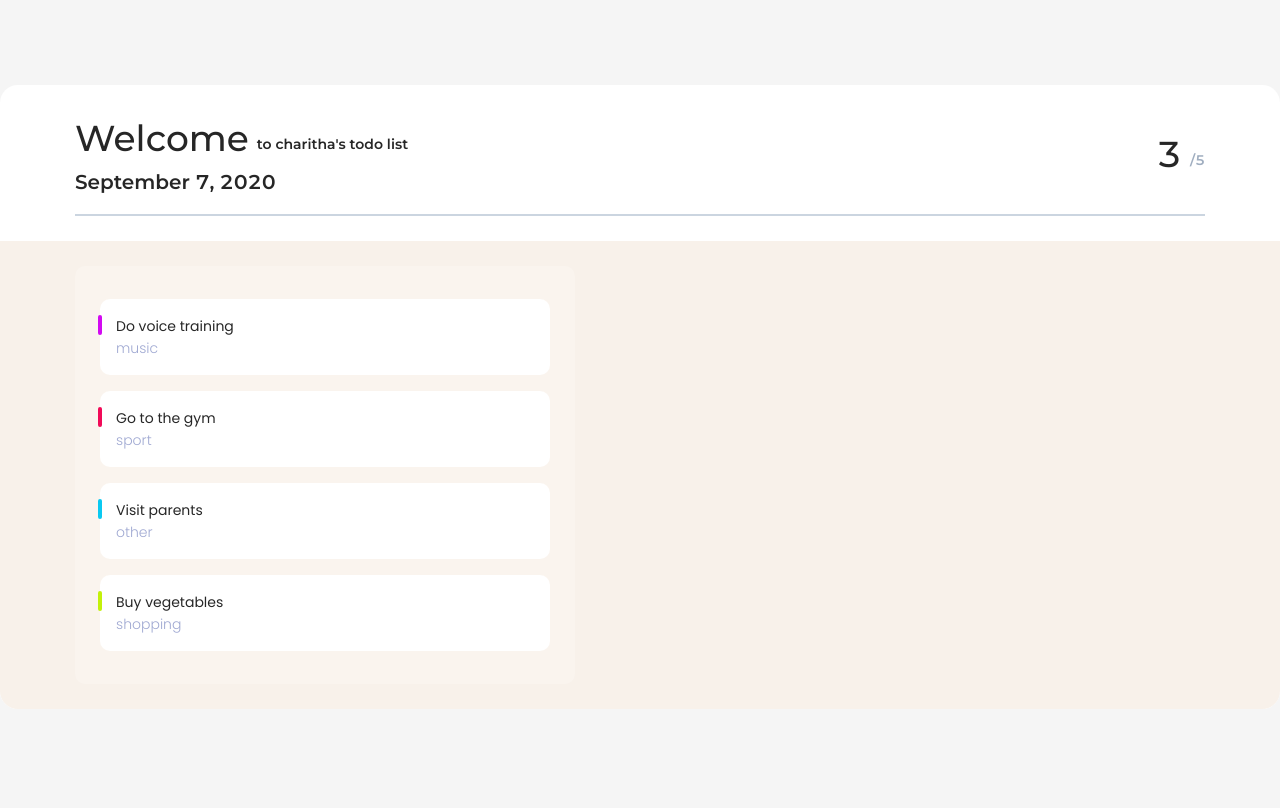
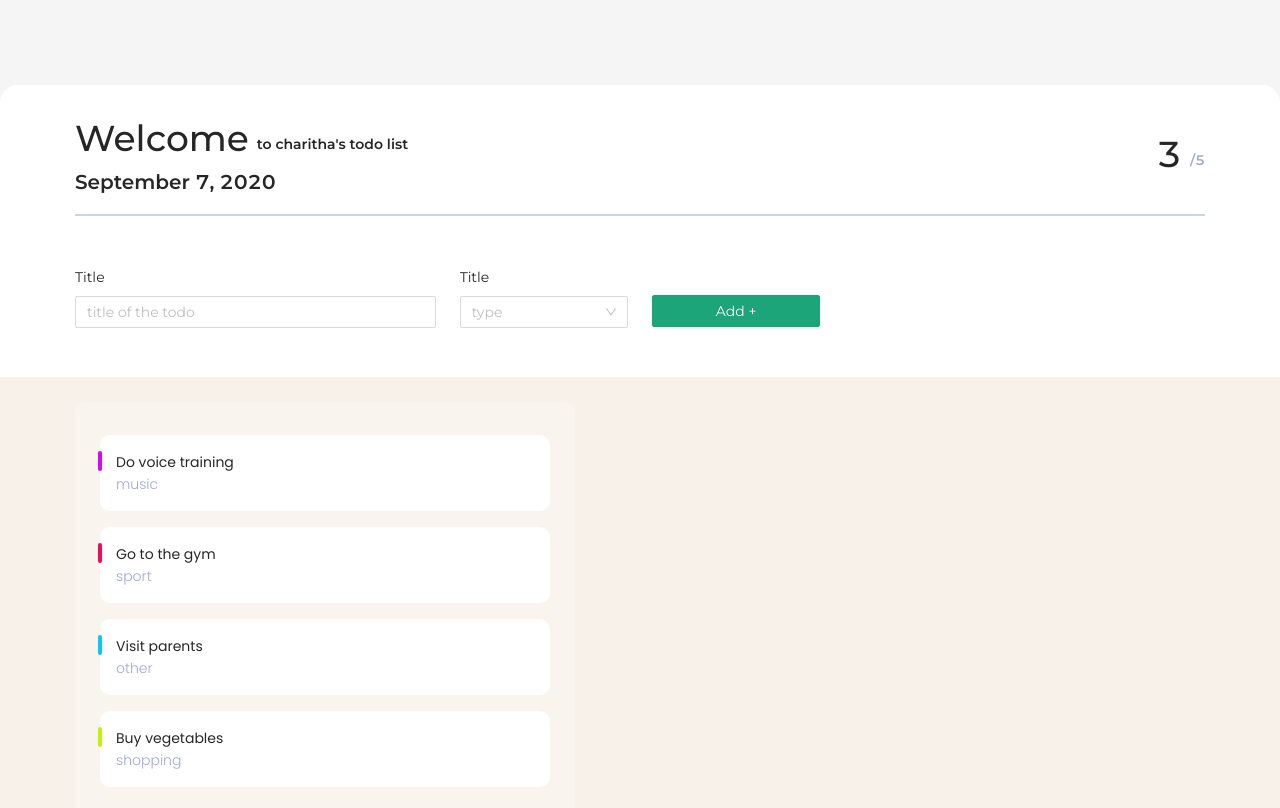
Before and after one commit to charitha95/react-todo-app, a React (Create React App) app: page / in a window 1280 px wide. Shown: the top 808 px of the page. Built offline with nearby package versions, Linux system fonts and the light colour scheme.

Commit message:
feat(action): add action organism

```diff
--- a/src/App.tsx
+++ b/src/App.tsx
@@ -6,6 +6,7 @@ import { Button } from "./classification/atoms/Button";
 import { List } from "./classification/molecules/List";
 import { ListItem } from "./classification/molecules/List/ListItem";
 import { Header } from "./classification/organisms/Header";
+import { Action } from "./classification/organisms/Action";
 
 function App() {
   const asd = [
@@ -18,10 +19,12 @@ function App() {
   return (
     <section className="outter-container">
       <div className="outter-card">
-        <section className="action-section">
+        <section className="header-section">
           <Header pending={2} completed={3} />
         </section>
-        <section className="inputs-section"></section>
+        <section className="action-section">
+          <Action />
+        </section>
         <main className="item-section">
           <List>
             {asd.map((item, i) => (
--- /dev/null
+++ b/src/classification/atoms/Dropdown/index.tsx
@@ -0,0 +1,46 @@
+import React, { FC } from "react";
+import { Select } from "antd";
+import { SelectValue } from "antd/lib/select";
+import classNames from "./style.module.scss";
+
+const { Option } = Select;
+
+interface props {
+  onChange?: ((value: SelectValue) => void) | undefined;
+  placeholder?: string;
+}
+
+export const Dropdown: FC<props> = ({ onChange, placeholder }) => {
+  return (
+    <Select
+      placeholder={placeholder}
+      onChange={onChange}
+      className={`${classNames.dropdown}`}
+    >
+      <Option
+        className={`${classNames.option} ${classNames.music}`}
+        value="music"
+      >
+        music
+      </Option>
+      <Option
+        className={`${classNames.option} ${classNames.sport}`}
+        value="sport"
+      >
+        sport
+      </Option>
+      <Option
+        className={`${classNames.option} ${classNames.shopping}`}
+        value="shopping"
+      >
+        shopping
+      </Option>
+      <Option
+        className={`${classNames.option} ${classNames.other}`}
+        value="other"
+      >
+        other
+      </Option>
+    </Select>
+  );
+};
--- /dev/null
+++ b/src/classification/atoms/Dropdown/style.module.scss
@@ -0,0 +1,37 @@
+@import "../../../styles/variables";
+
+.dropdown {
+  min-width: 150px;
+}
+.option {
+  position: relative;
+  &:before {
+    content: "";
+    height: 5px;
+    width: 5px;
+    position: absolute;
+    border-radius: $radius;
+    right: 15px;
+    top: 13px;
+  }
+  &.sport {
+    &:before {
+      background-color: $pink-red;
+    }
+  }
+  &.shopping {
+    &:before {
+      background-color: $lime-green;
+    }
+  }
+  &.music {
+    &:before {
+      background-color: $purple;
+    }
+  }
+  &.other {
+    &:before {
+      background-color: $sky-blue;
+    }
+  }
+}
--- /dev/null
+++ b/src/classification/organisms/Action/index.tsx
@@ -0,0 +1,36 @@
+import React from "react";
+import { Form } from "../../molecules/Form";
+import { Row, Col } from "antd";
+import { FormItem } from "../../molecules/Form/FormItem";
+import { Input } from "../../atoms/Input";
+import { Dropdown } from "../../atoms/Dropdown";
+import { Button } from "../../atoms/Button";
+
+export const Action = () => {
+  return (
+    <Form layout="vertical">
+      <Row gutter={24}>
+        <Col xs={24} xl={8}>
+          <FormItem label="Title" name="title">
+            <Input placeholder="title of the todo" />
+          </FormItem>
+        </Col>
+        <Col xs={24} xl={4}>
+          <FormItem label="Title" name="title">
+            <Dropdown placeholder="type" />
+          </FormItem>
+        </Col>
+        <Col
+          xs={24}
+          xl={4}
+          className="flex items-center"
+          style={{ display: "flex", alignItems: "center" }}
+        >
+          <Button type="primary" classes="w-full mt-1">
+            Add +
+          </Button>
+        </Col>
+      </Row>
+    </Form>
+  );
+};
--- a/src/style.scss
+++ b/src/style.scss
@@ -9,11 +9,13 @@
     overflow: hidden;
     background-color: white;
 
-    .action-section {
+    .header-section,
+    .action-section,
+    .item-section {
       padding: 25px 75px;
     }
+
     .item-section {
-      padding: 25px 75px;
       background-color: #f8f1ea;
     }
   }
```
Also changed, not shown: 1 other file (tests, documents, lock files or other folders).
